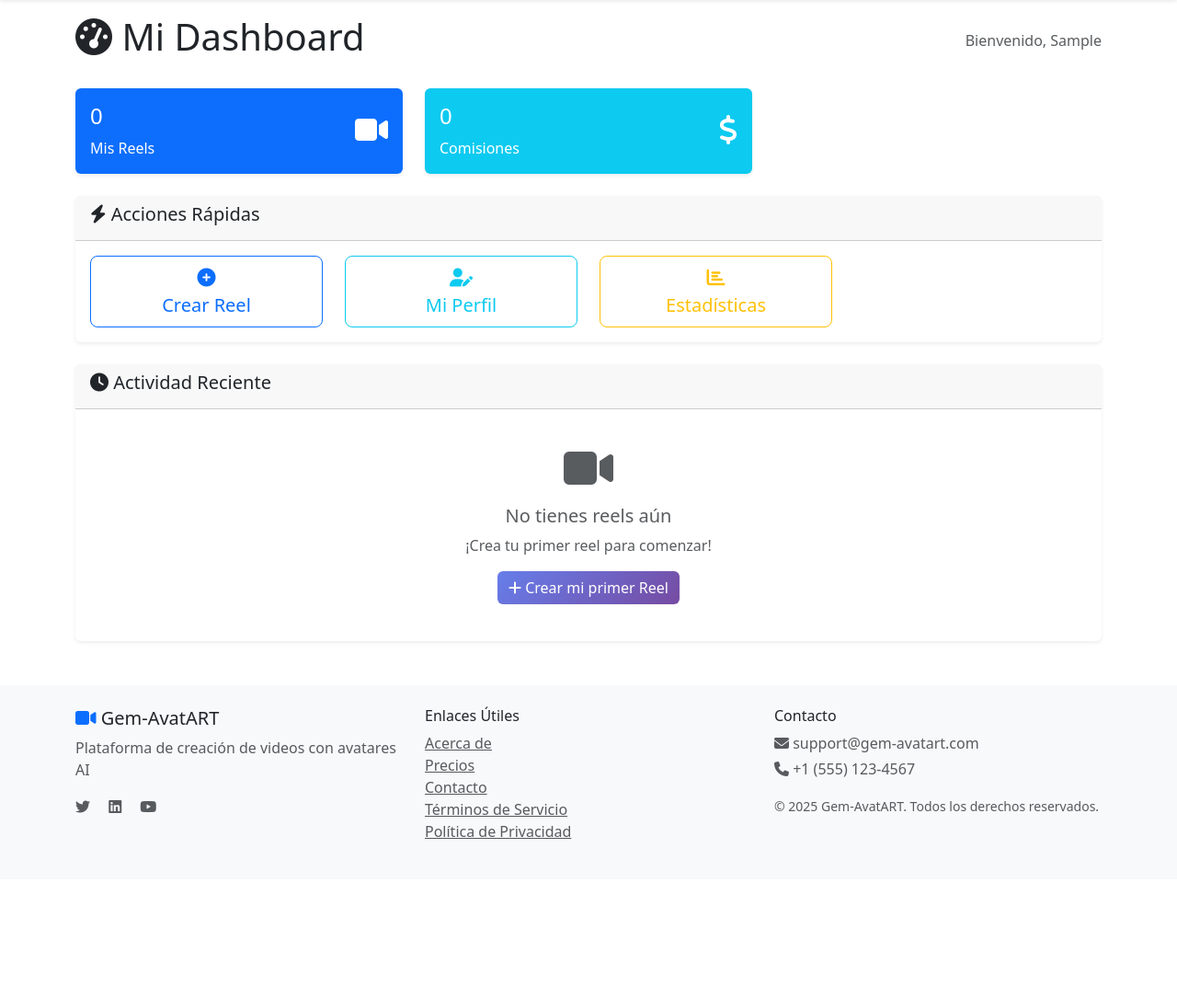
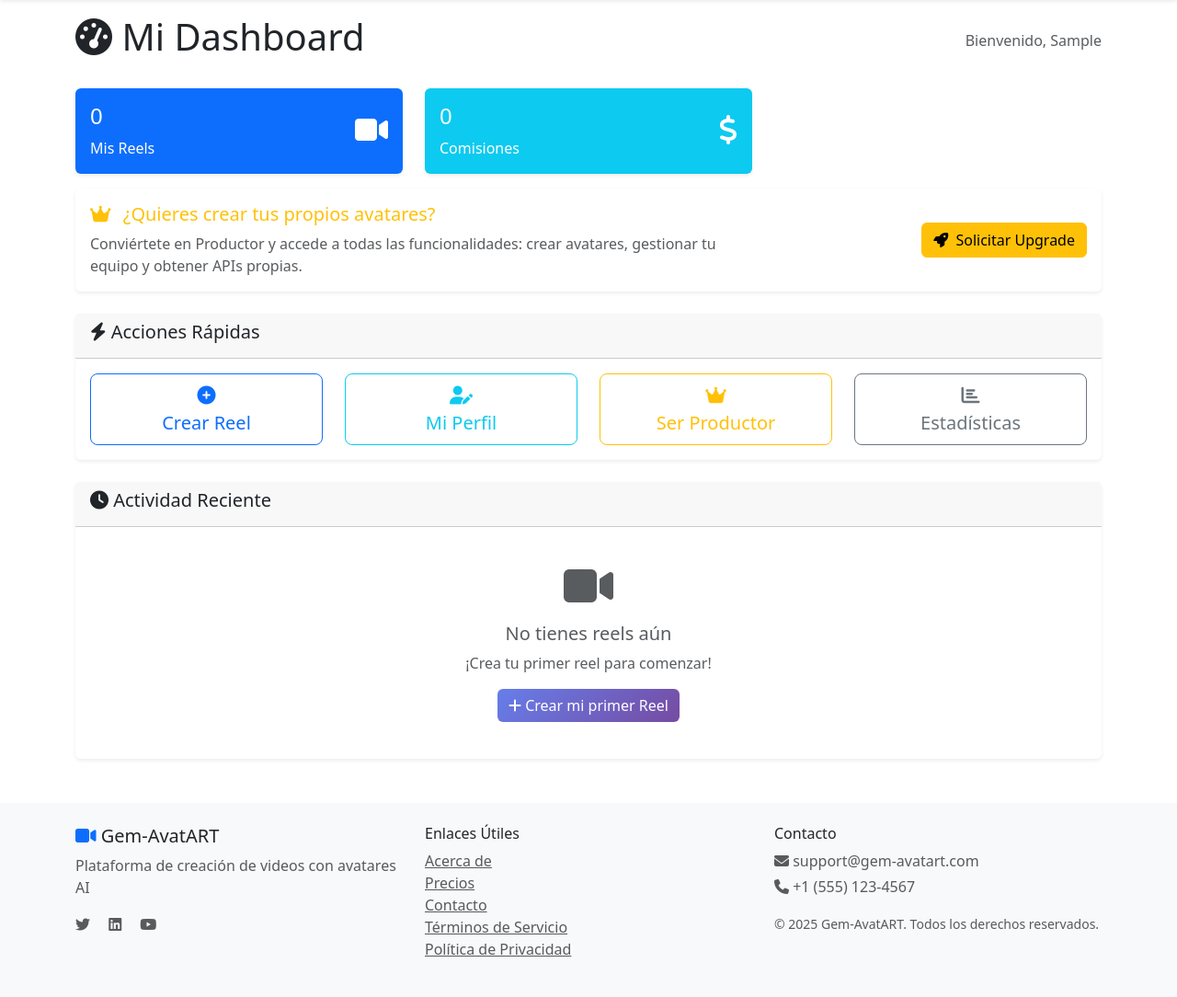
Before and after one commit to emipaz/Gen-AvatART, a Flask app: page /user/dashboard in a window 1280 px wide. Shown: the part 56-1140 px from the top of the page at 92% size. Before the commit the page ends 968 px from the top, so only its background shows below. Run offline with Flask 3, Linux system fonts and the light colour scheme; the visitor is signed in with stand-in values (Sample User, id 1); data that the repository does not hold is empty; some libraries are stand-ins or nearby versions.

Commit message:
feat: Agregar botón upgrade a productor en dashboard usuario
- UI: Tarjeta promocional destacada '¿Quieres crear tus propios avatares?'
- UX: Botón 'Ser Productor' en acciones rápidas con icono corona
- UX: Botón 'Solicitar Upgrade' con llamada a la acción clara
- Lógica: Solo visible para usuarios NO productores
- Enlace: Conecta con ruta existente /user/request-producer
- Diseño: Consistente con estilo de la aplicación
- Feature: Mejora el flujo de conversión usuario  productor

```diff
--- a/app/templates/user/dashboard.html
+++ b/app/templates/user/dashboard.html
@@ -135,6 +135,33 @@ Estados de reel manejados:
                     </div>
                 </div>
 
+                <!-- Tarjeta especial: Upgrade a Productor (solo si no es productor) -->
+                {% if not current_user.is_producer() %}
+                <div class="col-md-12 mt-3">
+                    <div class="card border-warning">
+                        <div class="card-body">
+                            <div class="row align-items-center">
+                                <div class="col-md-8">
+                                    <h5 class="card-title text-warning">
+                                        <i class="fas fa-crown me-2"></i>
+                                        ¿Quieres crear tus propios avatares?
+                                    </h5>
+                                    <p class="card-text text-muted mb-0">
+                                        Conviértete en Productor y accede a todas las funcionalidades: crear avatares, gestionar tu equipo y obtener APIs propias.
+                                    </p>
+                                </div>
+                                <div class="col-md-4 text-end">
+                                    <a href="{{ url_for('user.request_producer') }}" class="btn btn-warning">
+                                        <i class="fas fa-rocket me-1"></i>
+                                        Solicitar Upgrade
+                                    </a>
+                                </div>
+                            </div>
+                        </div>
+                    </div>
+                </div>
+                {% endif %}
+
             </div>
 
             <!-- ===== PANEL DE ACCIONES RÁPIDAS ===== -->
@@ -176,9 +203,19 @@ Estados de reel manejados:
                                     </a>
                                 </div>
 
+                                <!-- Acción: Solicitar ser Productor (solo si no es productor) -->
+                                {% if not current_user.is_producer() %}
+                                <div class="col-md-3">
+                                    <a href="{{ url_for('user.request_producer') }}" class="btn btn-outline-warning btn-lg w-100">
+                                        <i class="fas fa-crown"></i><br>
+                                        Ser Productor
+                                    </a>
+                                </div>
+                                {% endif %}
+
                                 <!-- Acción: Ver estadísticas -->
                                 <div class="col-md-3">
-                                    <a href="#" class="btn btn-outline-warning btn-lg w-100">
+                                    <a href="#" class="btn btn-outline-secondary btn-lg w-100">
                                         <i class="fas fa-chart-bar"></i><br>
                                         Estadísticas
                                     </a>
```
